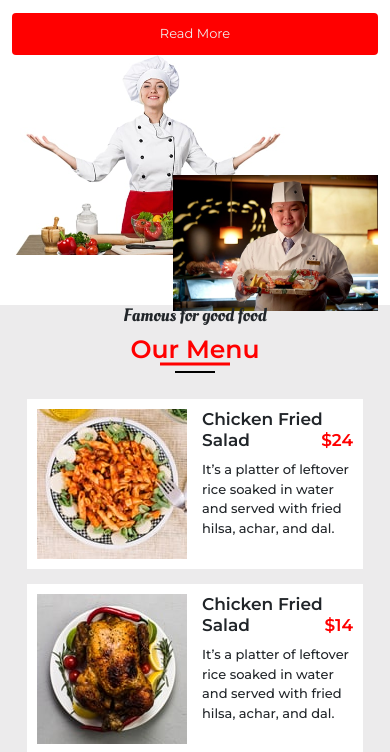
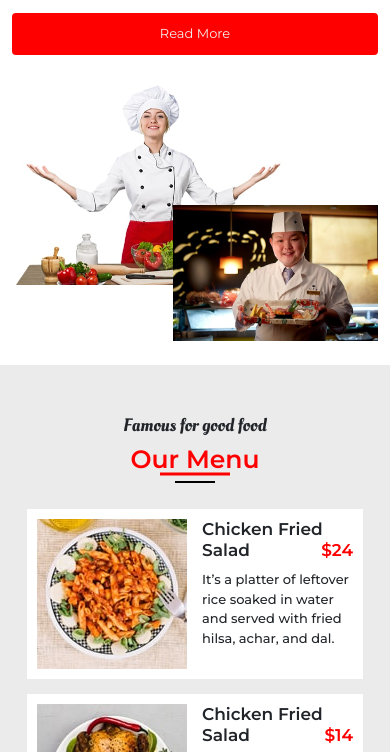
Before and after one commit to Rubaiyet-Rafee/Khawa-Dawa, a plain HTML site: page index.html in a window 390 px wide. Shown: the part 1406-2158 px from the top of the page. Drawn offline with Linux system fonts and the light colour scheme; some packages are replaced by stand-ins of ours; a script that the page names is missing.

Commit message:
last commit
last update: 24-11-2022

```diff
--- a/assets/css/responsive.css
+++ b/assets/css/responsive.css
@@ -6,6 +6,13 @@
     .banner-area .single-banner .banner-content h5 {
         font-size: 18px;
         text-transform: uppercase;
+    }
+    .about-right {
+        margin-top: 30px;
+        margin-bottom: 30px;
+    }
+    .our-menu .section-title {
+        margin-top: 50px;
     }
     .ml-100 {
         margin-left: 0px;
@@ -42,6 +49,9 @@
     }
     .about-area .about-left p {
         font-size: 13px;
+    }
+    .about-right {
+        margin-bottom: 30px;
     }
     .our-menu .single-menu .menu-img .menu-content h5 {
         font-size: 16px;
--- a/index.html
+++ b/index.html
@@ -542,7 +542,7 @@
           <div class="col-sm-12">
             <div class="section-title">
               <h5>Best place for friends & family</h5>
-              <h3>What Customers Say</h3>
+              <h3>Our Menu</h3>
             </div>
           </div>
         </div>
```
